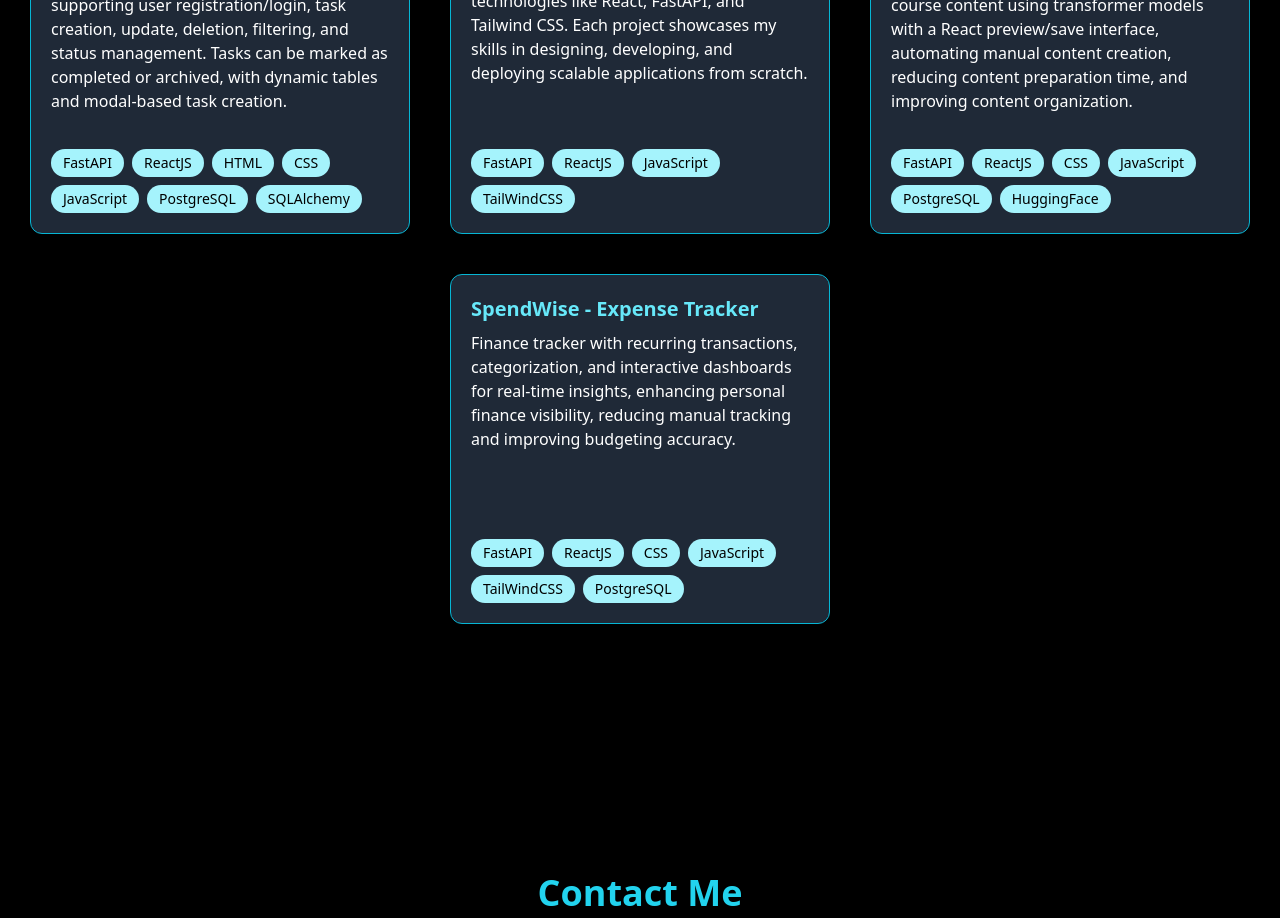
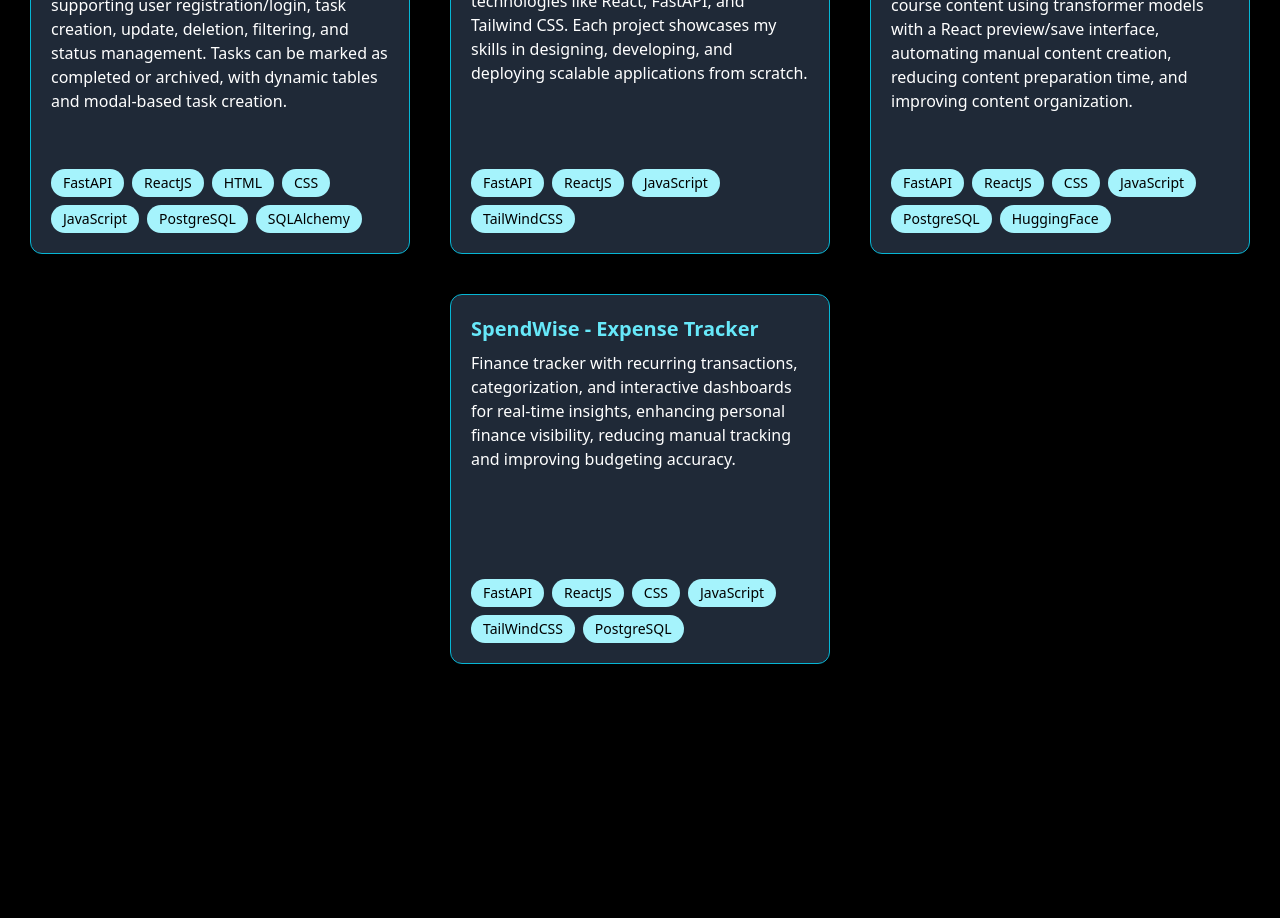
Before and after one commit to akshita2502/akshita_portfolio, a React (Create React App) app in the folder portfolio/: page / in a window 1280 px wide. Shown: the part 4200-5118 px from the top of the page. Built offline with nearby package versions, Linux system fonts and the light colour scheme; no server answers.

Commit message:
Changed height of project card.

```diff
--- a/portfolio/src/components/ProjectCard.jsx
+++ b/portfolio/src/components/ProjectCard.jsx
@@ -3,7 +3,7 @@ import { motion } from "framer-motion";
 export default function ProjectCard({ image, title, description, tech, demoLink, githubLink }) {
   return (
     <motion.div
-      className="bg-gray-800 rounded-lg shadow-lg border border-cyan-500 rounded-xl shadow-lg  w-full max-w-sm md:w-[380px] h-[350px] flex flex-col overflow-hidden"
+      className="bg-gray-800 rounded-lg shadow-lg border border-cyan-500 rounded-xl shadow-lg  w-full max-w-sm md:w-[380px] h-[370px] flex flex-col overflow-hidden"
       initial={{ opacity: 0, y: 60 }}
       whileInView={{ opacity: 1, y: 0 }}
       viewport={{ once: true }}
```
